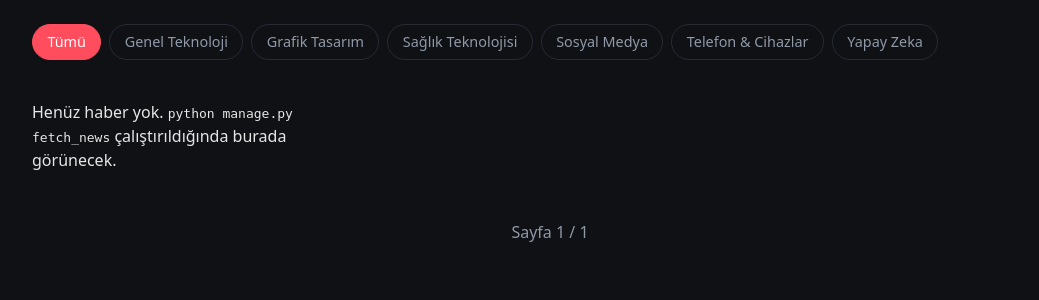
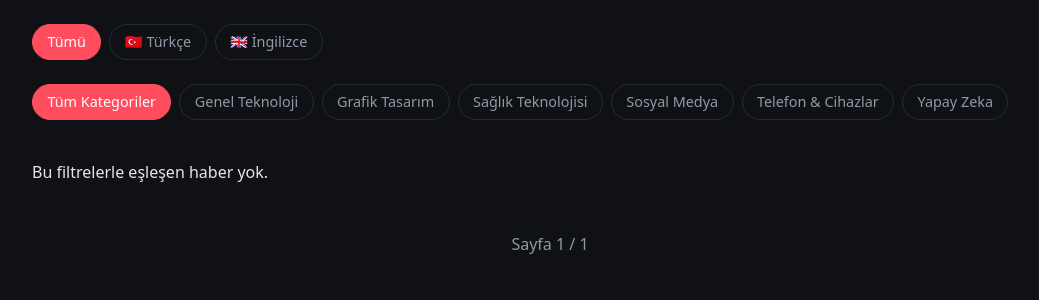
Before and after one commit to Halilgrafik/nabiz, a Django app: page / in a window 1280 px wide. Shown: the part 67-367 px from the top of the page, without its empty margins (90-1129 px from the left). Run offline with Django 5.2, Linux system fonts and the light colour scheme; data comes from the database, SQL or seed files in the repository; data that the repository does not hold is empty.

Commit message:
Türkçe/İngilizce dil filtresi ekle
Source.language alanı eklendi (Webrazzi, Log.com.tr, ShiftDelete.Net,
DonanımHaber, Webtekno, Chip Türkiye, NTV Teknoloji = tr, geri kalanı
en). Ana sayfada kategori filtresinin üstüne dil filtresi eklendi,
ikisi birlikte çalışıyor (örn. Türkçe + Yapay Zeka).

```diff
--- a/news/admin.py
+++ b/news/admin.py
@@ -11,8 +11,8 @@ class CategoryAdmin(admin.ModelAdmin):
 
 @admin.register(Source)
 class SourceAdmin(admin.ModelAdmin):
-    list_display = ('name', 'is_active', 'feed_url')
-    list_filter = ('is_active',)
+    list_display = ('name', 'language', 'is_active', 'feed_url')
+    list_filter = ('is_active', 'language')
     search_fields = ('name', 'feed_url')
 
 
--- a/news/models.py
+++ b/news/models.py
@@ -15,9 +15,12 @@ class Category(models.Model):
 
 
 class Source(models.Model):
+    LANGUAGE_CHOICES = [('tr', 'Türkçe'), ('en', 'İngilizce')]
+
     name = models.CharField(max_length=100)
     feed_url = models.URLField(unique=True)
     website_url = models.URLField()
+    language = models.CharField(max_length=2, choices=LANGUAGE_CHOICES, default='en')
     is_active = models.BooleanField(default=True)
 
     class Meta:
--- a/news/templates/news/article_list.html
+++ b/news/templates/news/article_list.html
@@ -1,10 +1,16 @@
 {% extends "base.html" %}
 
 {% block content %}
+<div class="filters lang-filters">
+    <a href="?{% if active_category %}category={{ active_category.slug }}{% endif %}" class="pill {% if not active_lang %}active{% endif %}">Tümü</a>
+    <a href="?lang=tr{% if active_category %}&category={{ active_category.slug }}{% endif %}" class="pill {% if active_lang == 'tr' %}active{% endif %}">🇹🇷 Türkçe</a>
+    <a href="?lang=en{% if active_category %}&category={{ active_category.slug }}{% endif %}" class="pill {% if active_lang == 'en' %}active{% endif %}">🇬🇧 İngilizce</a>
+</div>
+
 <div class="filters">
-    <a href="{% url 'article_list' %}" class="pill {% if not active_category %}active{% endif %}">Tümü</a>
+    <a href="?{% if active_lang %}lang={{ active_lang }}{% endif %}" class="pill {% if not active_category %}active{% endif %}">Tüm Kategoriler</a>
     {% for category in categories %}
-        <a href="?category={{ category.slug }}" class="pill {% if active_category == category %}active{% endif %}">{{ category.name }}</a>
+        <a href="?category={{ category.slug }}{% if active_lang %}&lang={{ active_lang }}{% endif %}" class="pill {% if active_category == category %}active{% endif %}">{{ category.name }}</a>
     {% endfor %}
 </div>
 
@@ -21,17 +27,17 @@
             {% endif %}
         </a>
     {% empty %}
-        <p>Henüz haber yok. <code>python manage.py fetch_news</code> çalıştırıldığında burada görünecek.</p>
+        <p>Bu filtrelerle eşleşen haber yok.</p>
     {% endfor %}
 </div>
 
 <div class="pagination">
     {% if page_obj.has_previous %}
-        <a href="?page={{ page_obj.previous_page_number }}{% if active_category %}&category={{ active_category.slug }}{% endif %}">&laquo; Önceki</a>
+        <a href="?page={{ page_obj.previous_page_number }}{% if active_category %}&category={{ active_category.slug }}{% endif %}{% if active_lang %}&lang={{ active_lang }}{% endif %}">&laquo; Önceki</a>
     {% endif %}
     <span>Sayfa {{ page_obj.number }} / {{ page_obj.paginator.num_pages }}</span>
     {% if page_obj.has_next %}
-        <a href="?page={{ page_obj.next_page_number }}{% if active_category %}&category={{ active_category.slug }}{% endif %}">Sonraki &raquo;</a>
+        <a href="?page={{ page_obj.next_page_number }}{% if active_category %}&category={{ active_category.slug }}{% endif %}{% if active_lang %}&lang={{ active_lang }}{% endif %}">Sonraki &raquo;</a>
     {% endif %}
 </div>
 {% endblock %}
--- a/news/views.py
+++ b/news/views.py
@@ -19,6 +19,12 @@ def article_list(request):
         active_category = get_object_or_404(Category, slug=category_slug)
         articles = articles.filter(category=active_category)
 
+    active_lang = request.GET.get('lang')
+    if active_lang not in ('tr', 'en'):
+        active_lang = None
+    else:
+        articles = articles.filter(source__language=active_lang)
+
     paginator = Paginator(articles, 30)
     page_obj = paginator.get_page(request.GET.get('page'))
 
@@ -26,6 +32,7 @@ def article_list(request):
         'page_obj': page_obj,
         'categories': Category.objects.all(),
         'active_category': active_category,
+        'active_lang': active_lang,
     }
     return render(request, 'news/article_list.html', context)
 
```
Also changed, not shown: news/migrations/0005_source_language.py (added).
